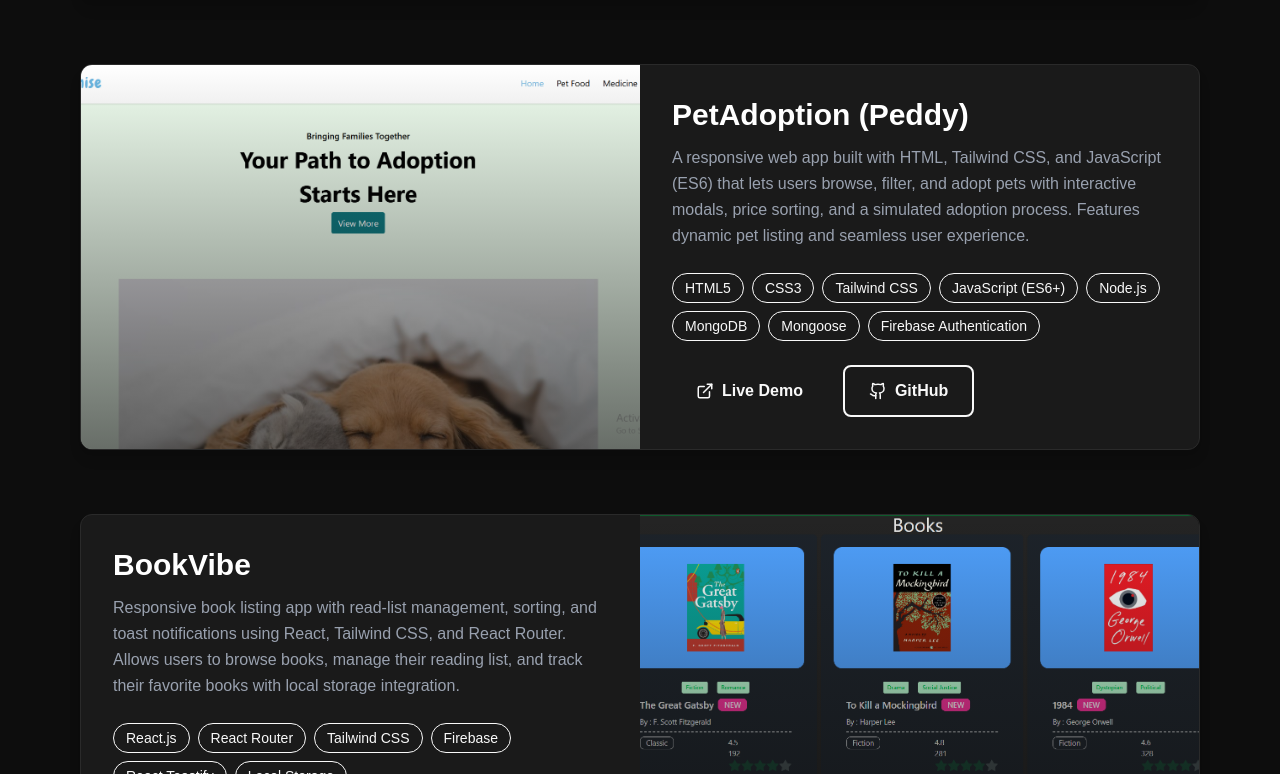
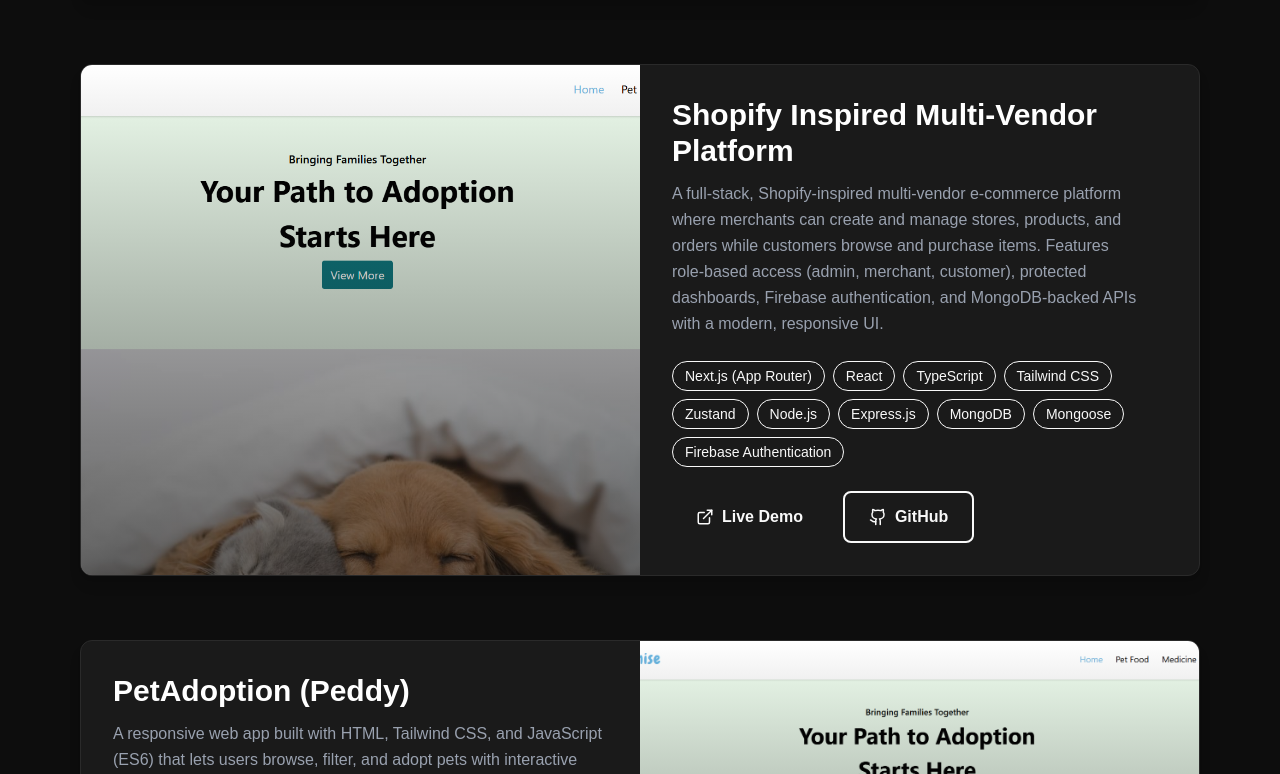
Before and after one commit to Shahriarshihab5/syed-shahriar-ahmed-portfolio, a React (Vite) app: page / in a window 1280 px wide. Shown: the part 2766-3540 px from the top of the page. Built offline with nearby package versions, Linux system fonts and the light colour scheme.

Commit message:
New project added

```diff
--- a/src/components/Projects.jsx
+++ b/src/components/Projects.jsx
@@ -44,8 +44,36 @@ const Projects = () => {
       liveLink: "https://gadget-heaven-eight.vercel.app/",
       githubLink: "https://github.com/Shahriarshihab5/Gadget-Heaven",
     },
+
+
     {
       id: 3,
+      title: "Shopify Inspired Multi‑Vendor Platform",
+      description:
+        "A full‑stack, Shopify‑inspired multi‑vendor e‑commerce platform where merchants can create and manage stores, products, and orders while customers browse and purchase items. Features role‑based access (admin, merchant, customer), protected dashboards, Firebase authentication, and MongoDB‑backed APIs with a modern, responsive UI.",
+      image: "/peddy.png",
+      tools: [
+        "Next.js (App Router)",
+        "React",
+        "TypeScript",
+        "Tailwind CSS",
+        "Zustand",
+        "Node.js",
+        "Express.js",
+        "MongoDB",
+        "Mongoose",
+        "Firebase Authentication"
+      ],
+
+      liveLink: "https://shopifyinspiredwebapp.netlify.app/",
+      githubLink:
+        "https://github.com/Shahriarshihab5/Shopify-inspired-webApp",
+    },
+
+
+
+    {
+      id: 4,
       title: "PetAdoption (Peddy)",
       description:
         "A responsive web app built with HTML, Tailwind CSS, and JavaScript (ES6) that lets users browse, filter, and adopt pets with interactive modals, price sorting, and a simulated adoption process. Features dynamic pet listing and seamless user experience.",
@@ -65,7 +93,7 @@ const Projects = () => {
         "https://github.com/Shahriarshihab5/CSE416-Web-Engineering-Lab-Project",
     },
     {
-      id: 4,
+      id: 5,
       title: "BookVibe",
       description:
         "Responsive book listing app with read-list management, sorting, and toast notifications using React, Tailwind CSS, and React Router. Allows users to browse books, manage their reading list, and track their favorite books with local storage integration.",
```
